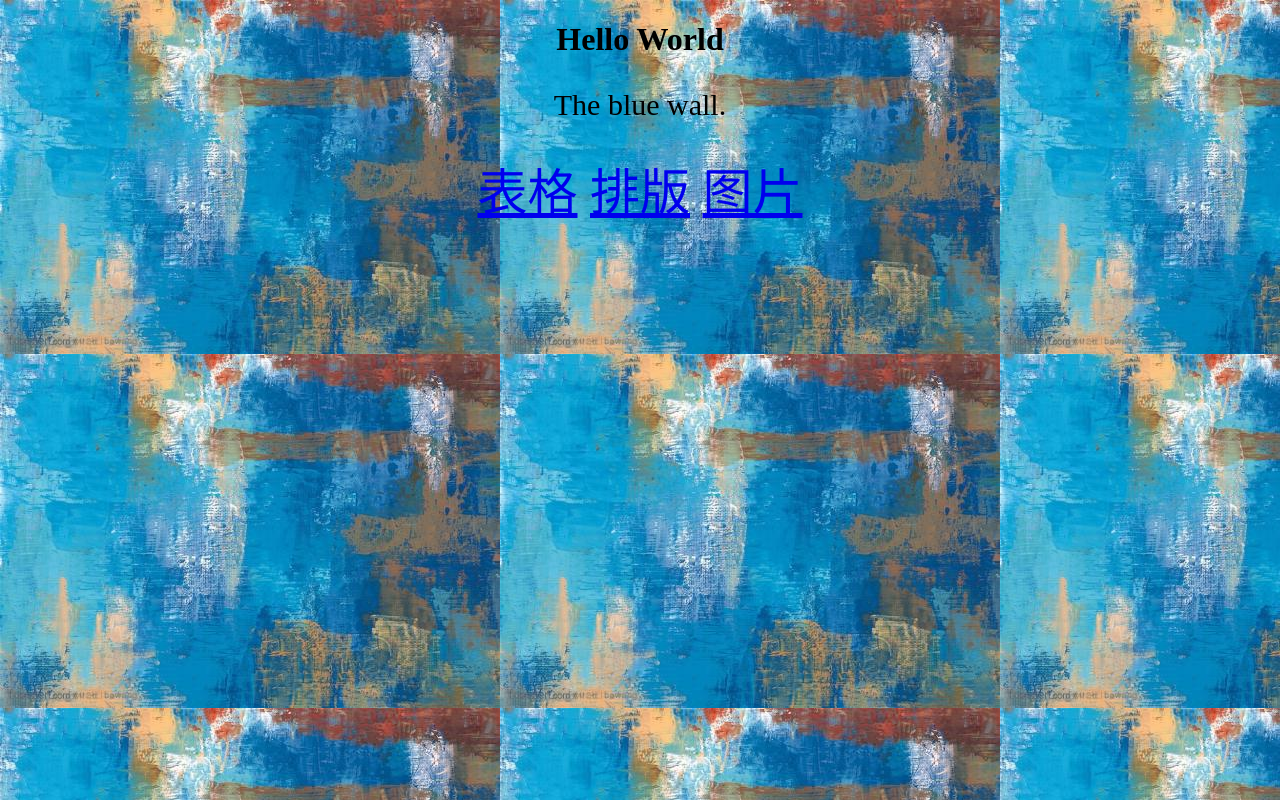
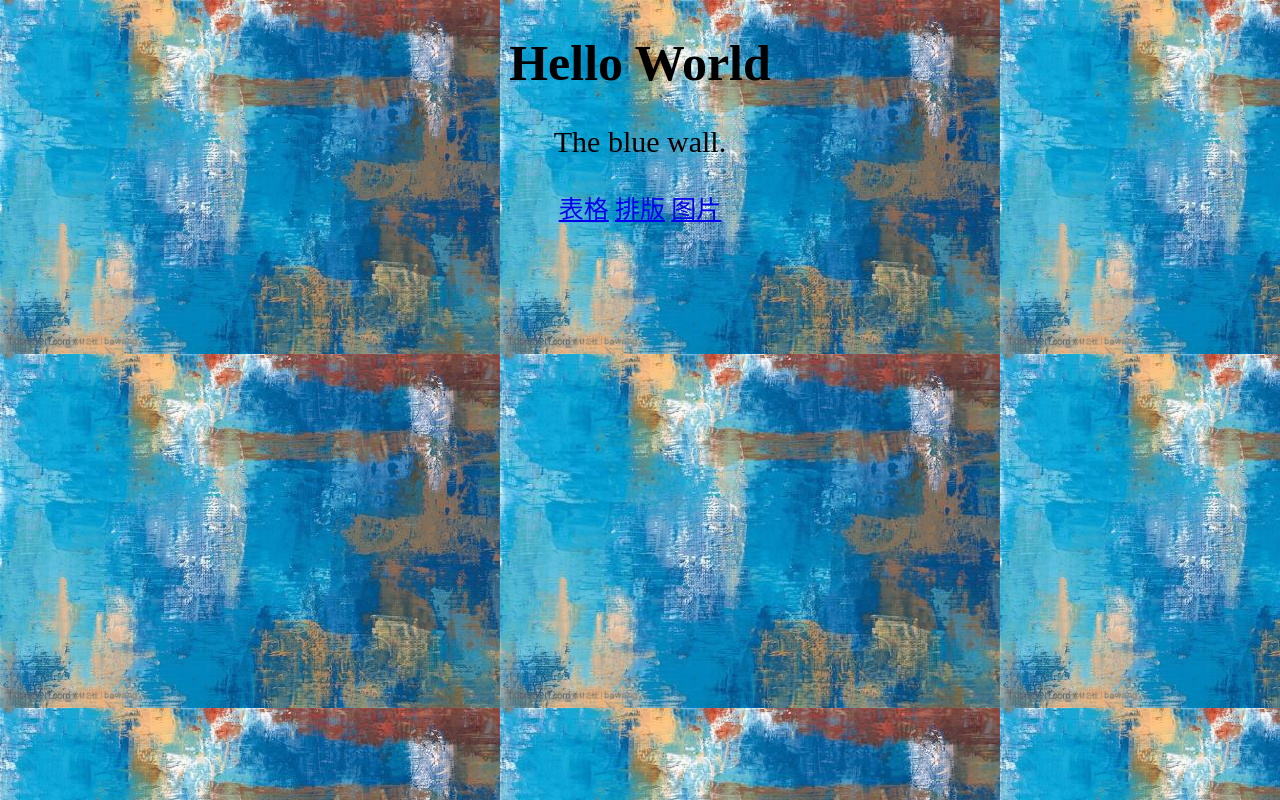
Before and after one commit to Augusmilks/Augusmilks.github.io, a plain HTML site: page index.html in a window 1280 px wide. Drawn offline with Linux system fonts and the light colour scheme.

Commit message:
Update index.html

```diff
--- a/index.html
+++ b/index.html
@@ -4,12 +4,12 @@
 <style>
 #Link{
   text-align:center;
-  font-size:50px;
+  font-size:25px;
 }
 </style>
 
 <body background="sky.jpg">
-<h1 style="text-align:center">Hello World</h1>
+<h1 style="text-align:center;font-size:50px">Hello World</h1>
 <p style="text-align:center;font-size:30px;">The blue wall.</p>
 
 <div id="Link">
```
